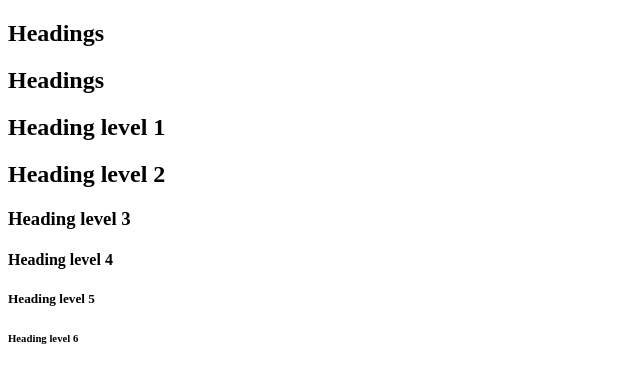
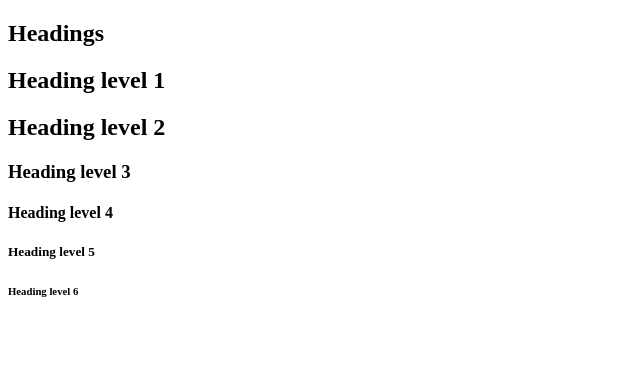
Before and after one commit to Rohaenat-Eniola-Mustapha/alu-web_front_end, a plain HTML site: page html_advanced/11-styleguide.html in a window 1280 px wide. Shown: the whole page, without its empty margins (0-640 px from the left). Drawn offline with Linux system fonts and the light colour scheme.

Commit message:
styleguide

```diff
--- a/html_advanced/11-styleguide.html
+++ b/html_advanced/11-styleguide.html
@@ -16,7 +16,6 @@
             <Section>
                 <header>
                     <h2>Headings</h2>
-                    <h2>Headings</h2>
                 </header>
 
                 <h1>Heading level 1</h1>
```
